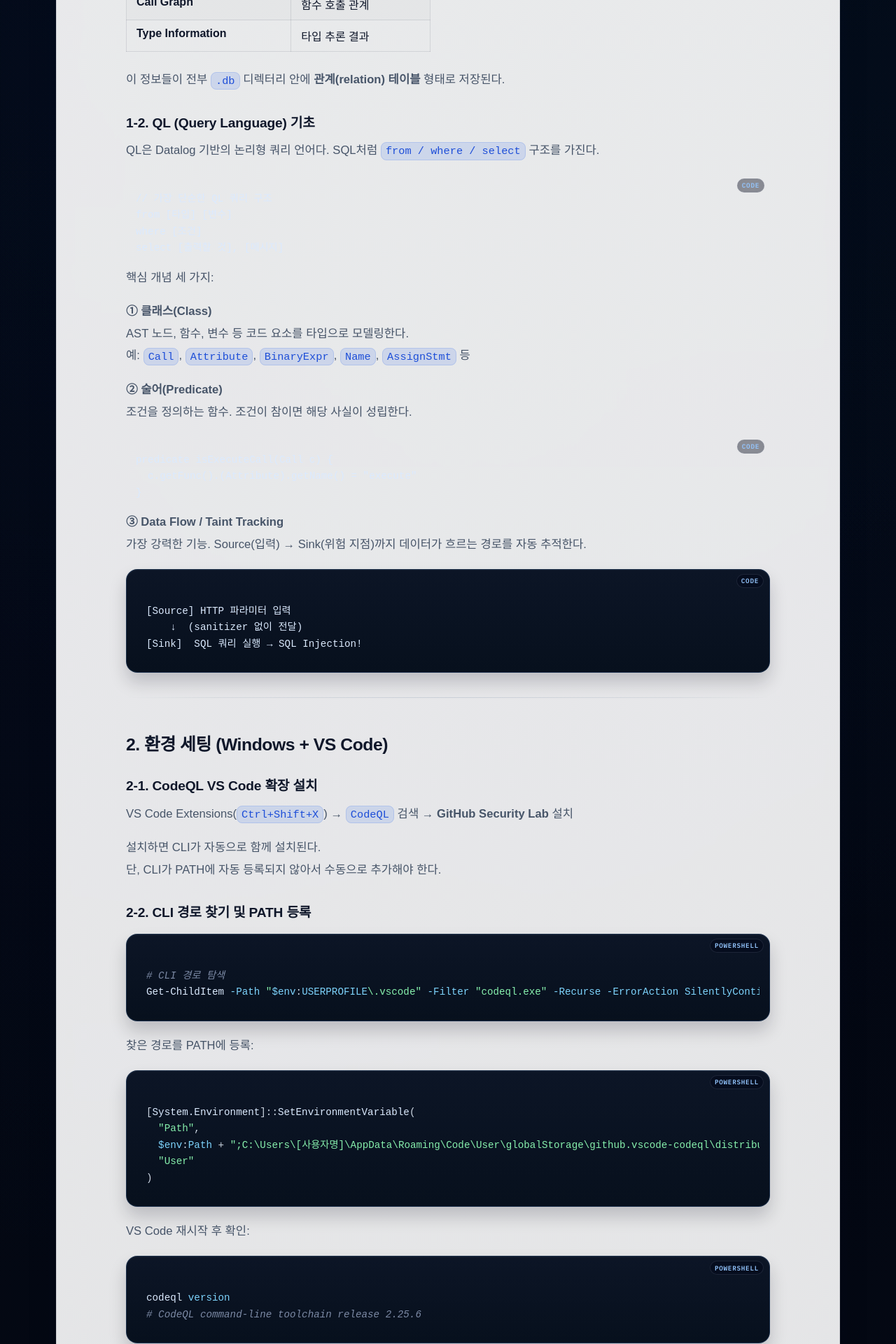
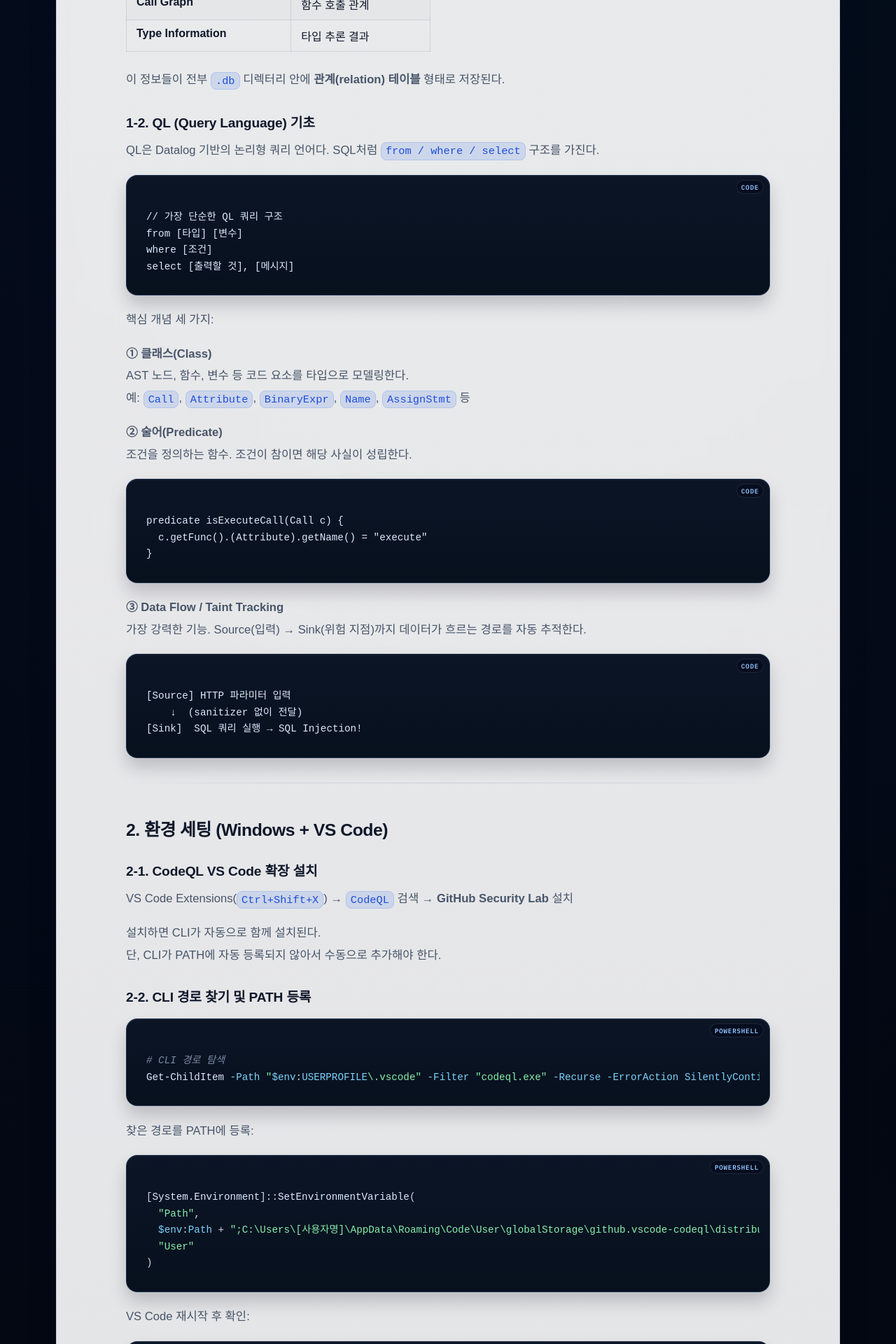
Before and after one commit to katarinabluu-gosegulover/Hercent.github.io, a Jekyll site: the page built from _posts/2026-06-29-codeql.md, in a window 1280 px wide. Shown: the part 1427-3347 px from the top of the page at 70% size. Built offline with Jekyll 4.4.1, drawn with Linux system fonts in a browser that asks for light colours; some web fonts are replaced.

Commit message:
Update 2026-06-29-codeql.md

````diff
--- a/_posts/2026-06-29-codeql.md
+++ b/_posts/2026-06-29-codeql.md
@@ -48,7 +48,7 @@ CodeQL은 분석 대상 코드를 빌드하면서 다음 정보를 추출해 DB
 
 QL은 Datalog 기반의 논리형 쿼리 언어다. SQL처럼 `from / where / select` 구조를 가진다.
 
-```ql
+```
 // 가장 단순한 QL 쿼리 구조
 from [타입] [변수]
 where [조건]
@@ -64,7 +64,7 @@ AST 노드, 함수, 변수 등 코드 요소를 타입으로 모델링한다.
 **② 술어(Predicate)**
 조건을 정의하는 함수. 조건이 참이면 해당 사실이 성립한다.
 
-```ql
+```
 predicate isExecuteCall(Call c) {
   c.getFunc().(Attribute).getName() = "execute"
 }
@@ -185,7 +185,7 @@ codeql database create ./vuln_db --language=python --source-root=.
 2. 첫 번째 인자로 전달된 변수명을 추출한다
 3. 그 변수에 문자열 연결(`+`)로 값이 할당된 곳을 찾는다
 
-```ql
+```
 /**
  * @name SQL Injection
  * @description execute()에 문자열 연결 변수가 전달됨
@@ -220,7 +220,7 @@ select execCall,
 
 `os.popen()` 은 인자를 변수 없이 직접 BinaryExpr(`"ping -c 1 " + host`)로 전달하는 패턴이라 SQL Injection 쿼리와 다르게 작성했다.
 
-```ql
+```
 /**
  * @name Command Injection
  * @description os.popen()에 문자열 연결이 직접 전달됨
````
